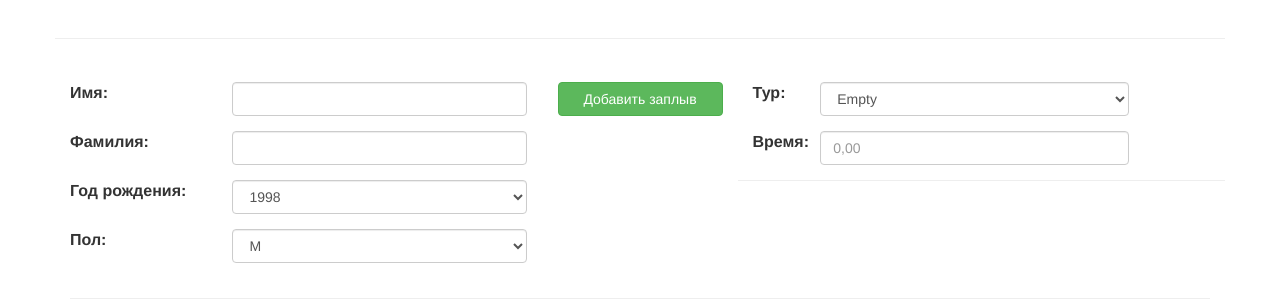
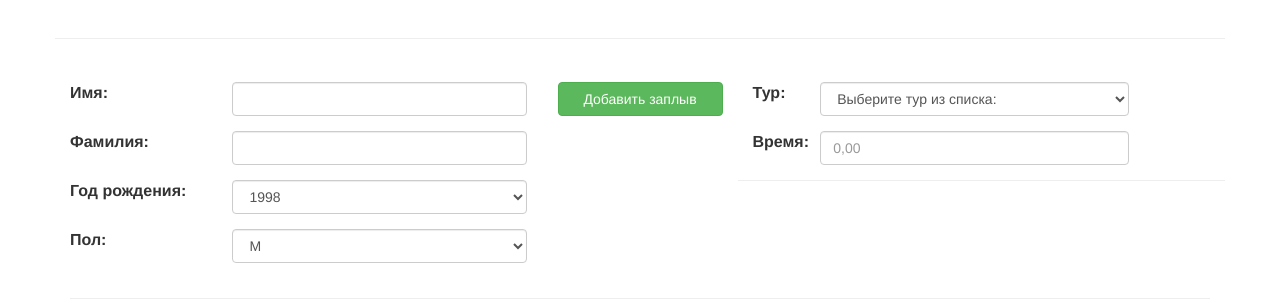
Before and after one commit to bolvano/dfk, a Django app: template pgups/templates/pgups/reg.html in a window 1280 px wide. Shown: the part 1260-1563 px from the top of the page. Run offline with Django 3.2, Linux system fonts and the light colour scheme; the template is opened without the code that fills it, so the values that code supplies are empty; some libraries are stand-ins or nearby versions.

Commit message:
judequinn.angularjs comments

```diff
--- a/pgups/templates/pgups/reg.html
+++ b/pgups/templates/pgups/reg.html
@@ -188,7 +188,7 @@
 											<div class="col-md-10">
 
 												<select class="form-control" name="tour" ng-model="competitor.tour" required>
-													<option value="" selected="selected">Empty</option>
+													<option value="" selected="selected">Выберите тур из списка:</option>
 													<option value="example_tour">Example Tour</option>
 												</select>
 
@@ -208,7 +208,7 @@
 													<input class="form-control" maxlength="6" name="prior_time" ng-model="competitor.prior_time" type="number" step="0.01" placeholder="0,00" required/>
 
 													<p class="error-block" ng-show="competitorForm.prior_time.$dirty && competitorForm.prior_time.$error.required">Введите предварительное время</p>
-													<p class="error-block" ng-show="competitorForm.prior_time.$dirty && competitorForm.prior_time.$error.number">Введите время в формате <i>10,00</i></p>
+													<p class="error-block" ng-show="competitorForm.prior_time.$dirty && competitorForm.prior_time.$error.number">Введите время в секундах в формате <i>10,00</i></p>
 													<p class="error-block" ng-show="competitorForm.prior_time.$dirty && competitorForm.prior_time.$error.maxlength">Округлите время до сотых</p>
 												</div>
 
```
Also changed, not shown: pgups/static/js/validation-app.js (+7 -3 lines).
